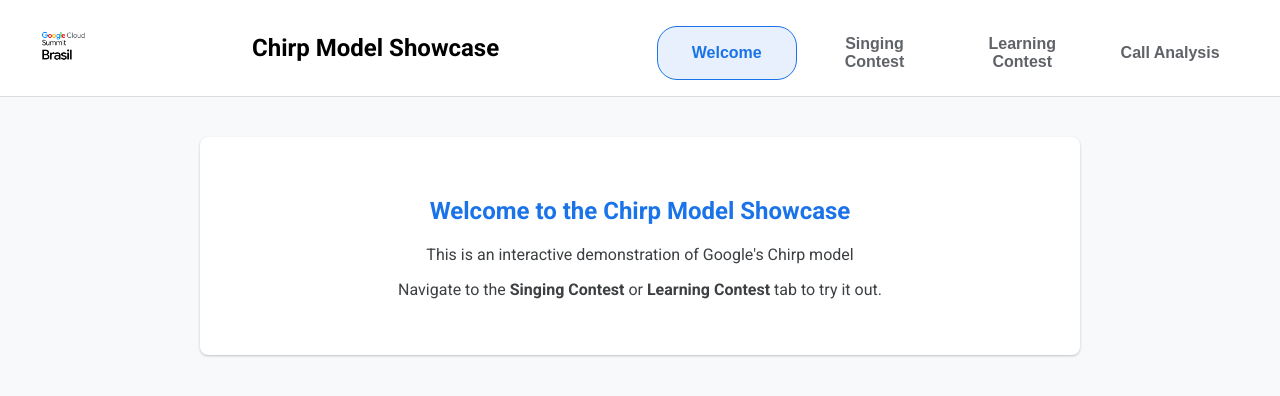
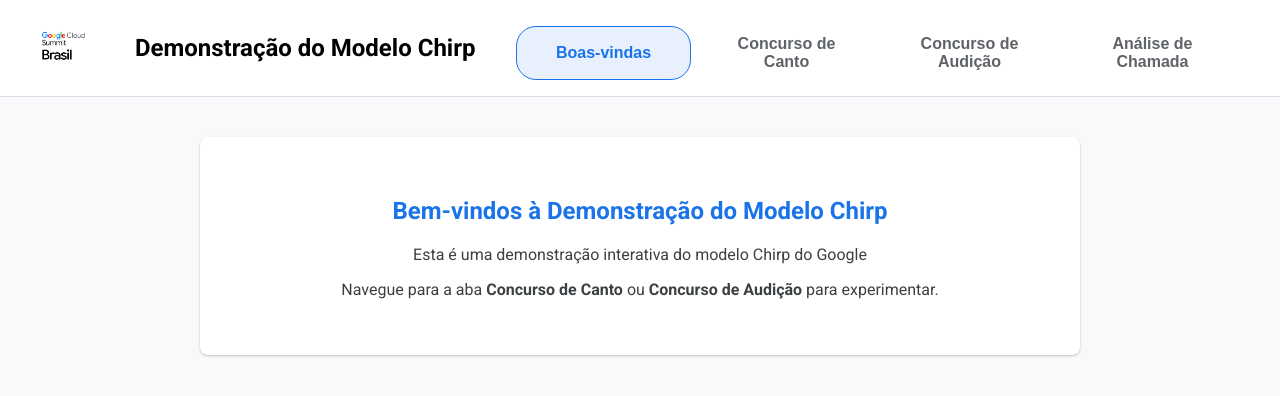
Before and after one commit to rickygodoy/chirp-demo, a Python web app: template templates/index.html in a window 1280 px wide. Shown: the top 396 px of the page. Run offline with Jinja, Linux system fonts and the light colour scheme; the template is opened without the code that fills it, so the values that code supplies are empty.

Commit message:
portuguese translation

```diff
--- a/templates/index.html
+++ b/templates/index.html
@@ -19,17 +19,17 @@
         <div class="logo">
           <img src="{{ url_for('static', path='logo.png') }}" alt="Logo">
         </div>
-        <h1>Chirp Model Showcase</h1>
+        <h1>Demonstração do Modelo Chirp</h1>
         <nav class="header-nav">
-          <button class="tab-link active" data-tab="welcome">Welcome</button>
+          <button class="tab-link active" data-tab="welcome">Boas-vindas</button>
           <button class="tab-link" data-tab="singing-contest">
-            Singing Contest
+            Concurso de Canto
           </button>
           <button class="tab-link" data-tab="learning-contest">
-            Learning Contest
+            Concurso de Audição
           </button>
           <button class="tab-link" data-tab="sentiment-analysis">
-            Call Analysis
+            Análise de Chamada
           </button>
         </nav>
       </div>
@@ -38,12 +38,12 @@
     <main class="main-content">
       <div id="welcome" class="tab-pane active">
         <div class="welcome-container">
-          <h2>Welcome to the Chirp Model Showcase</h2>
+          <h2>Bem-vindos à Demonstração do Modelo Chirp</h2>
           <p>
-            This is an interactive demonstration of Google's Chirp model
+            Esta é uma demonstração interativa do modelo Chirp do Google
           </p>
           <p>
-            Navigate to the <strong>Singing Contest</strong> or <strong>Learning Contest</strong> tab to try it out.
+            Navegue para a aba <strong>Concurso de Canto</strong> ou <strong>Concurso de Audição</strong> para experimentar.
           </p>
         </div>
       </div>
@@ -51,20 +51,20 @@
       <div id="singing-contest" class="tab-pane">
         <div class="main-container">
           <div class="content-card">
-            <h2>The Chirp Singing Contest</h2>
+            <h2>O Concurso de Canto Chirp</h2>
             <p>
-              You have to sing precisely on top of lyrics to earn points
-              (accuracy, words confidence and timing).
+              Você deve cantar precisamente sobre a letra para ganhar pontos
+              (precisão, confiança das palavras e tempo).
             </p>
             <div class="interactive-area">
               <p class="prompt">
-                Press 'Start Singing' and the microphone is yours! Good Luck!
+                Pressione 'Iniciar Canto' e o microfone é seu! Boa sorte!
               </p>
-              <button id="caption-button" disabled>Start Singing</button>
+              <button id="caption-button" disabled>Iniciar Canto</button>
               <div class="song-selection-container">
                 <div id="song-select" class="custom-select">
                   <div class="select-trigger">
-                    <span>Select a song first</span>
+                    <span>Selecione uma música primeiro</span>
                     <svg
                       xmlns="http://www.w3.org/2000/svg"
                       width="24"
@@ -134,14 +134,14 @@
       <div id="learning-contest" class="tab-pane">
         <div class="main-container">
           <div class="content-card">
-            <h2>The Chirp Hearing Contest</h2>
-            <p>You have to listen and write precisely to earn points</p>
+            <h2>O Concurso de Audição Chirp</h2>
+            <p>Você deve ouvir e escrever precisamente para ganhar pontos</p>
             <div class="interactive-area">
               <p class="prompt">
-                Press 'Play Sentence' and write what you hear! Good Luck!
+                Pressione 'Reproduzir Frase' e escreva o que você ouve! Boa sorte!
               </p>
                <audio id="audio-player" style="display: none;"></audio>
-              <button id="listen-btn">Play Sentence</button>
+              <button id="listen-btn">Reproduzir Frase</button>
 
               <div class="answer-section">
                 <input
@@ -183,26 +183,26 @@
       <div id="sentiment-analysis" class="tab-pane">
         <div class="main-container">
           <div class="content-card">
-              <h2>Call Analysis</h2>
+              <h2>Análise de Chamada</h2>
               <p>
-                In this demo you can see how Chirp can transcribe a Call
-                with multiple speakers.
+                Nesta demonstração você pode ver como o Chirp pode transcrever uma Chamada
+                com múltiplos falantes.
               </p>
               <div class="interactive-area">
                 <p class="prompt">
-                  Press 'Play Audio' to listen the audio
+                  Pressione 'Reproduzir Áudio' para ouvir o áudio
                 </p>
                 <audio id="sentiment-audio" src="{{ url_for('static', path='call_br.wav') }}" controls style="width: 100%;"></audio>
                 <div class="sentiment-results"></div>
-                <button id="analyze-sentiment-button">Analyze Call</button>
+                <button id="analyze-sentiment-button">Analisar Chamada</button>
                 <div id="analysis-container" style="display: none;">
                   <div id="loading-spinner"></div>
                   <p id="analysis-message" style="display: none;">
                     <table id="analysis-table" style="display: none;">
     <thead>
       <tr>
-        <th>Speaker</th>
-        <th>Text</th>
+        <th>Falante</th>
+        <th>Texto</th>
       </tr>
     </thead>
     <tbody>
@@ -268,12 +268,12 @@
     <!-- Modal for High Score Name Input -->
     <div id="highscore-modal-learning" class="modal-overlay" style="display: none;">
       <div class="modal-content">
-        <h2>New High Score!</h2>
+        <h2>Nova Melhor Pontuação!</h2>
         <p id="modal-score-text-learning"></p>
-        <input type="text" id="player-name-input-learning" placeholder="Enter your name" maxlength="20">
+        <input type="text" id="player-name-input-learning" placeholder="Digite seu nome" maxlength="20">
         <div class="modal-buttons">
-          <button id="modal-save-button-learning">Save</button>
-          <button id="modal-cancel-button-learning">Cancel</button>
+          <button id="modal-save-button-learning">Salvar</button>
+          <button id="modal-cancel-button-learning">Cancelar</button>
         </div>
       </div>
     </div>
```
Also changed, not shown: other parts of templates/index.html (+13 -13 lines).
